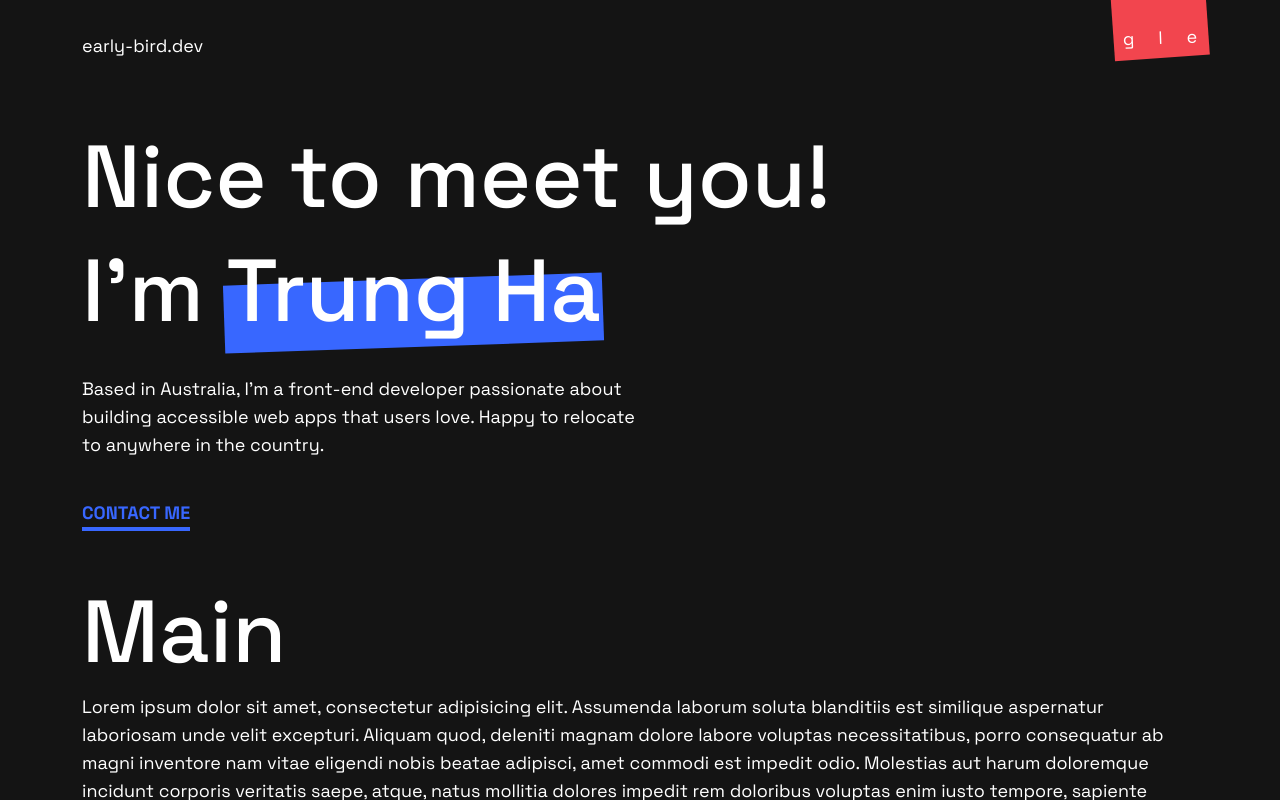
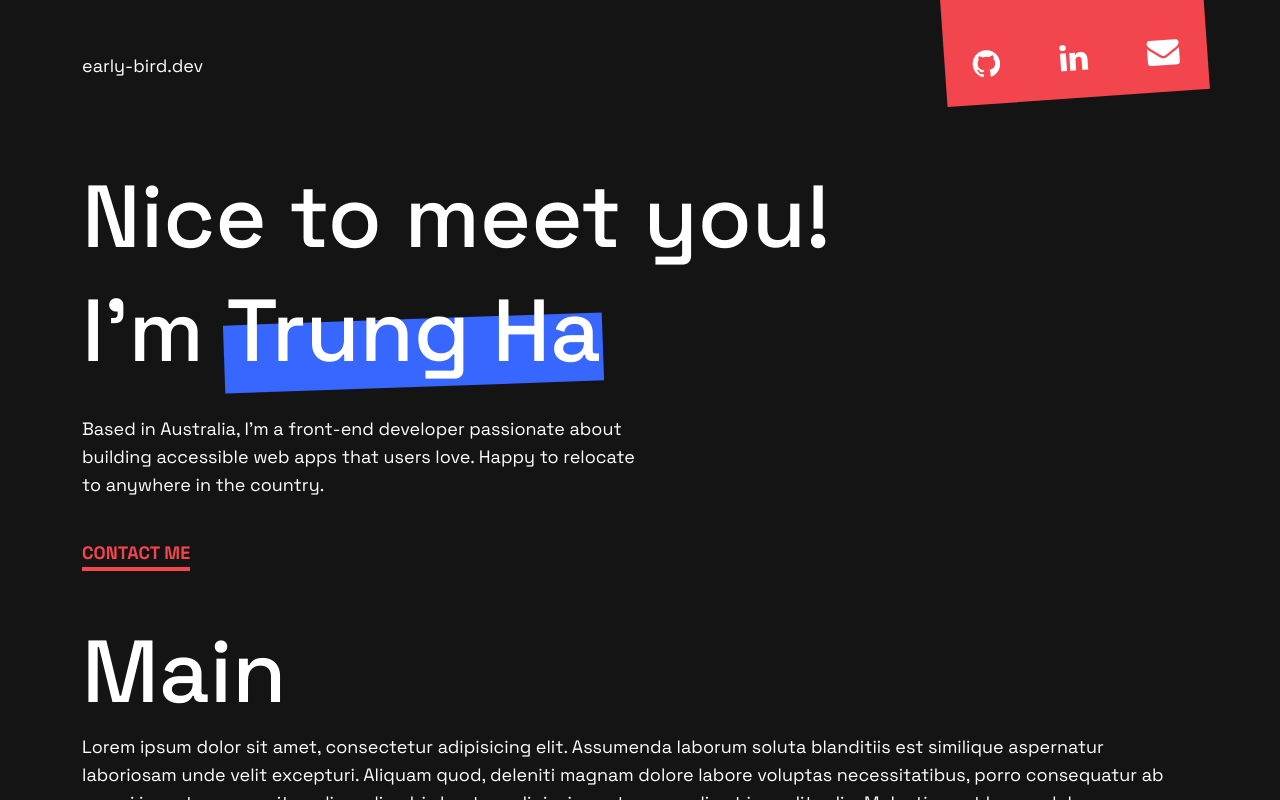
Before and after one commit to earlybird-dev/my-portfolio, a React (Create React App) app: page / in a window 1280 px wide. Shown: the top 800 px of the page. Built offline with nearby package versions, Linux system fonts and the light colour scheme.

Commit message:
social icon effect

```diff
--- a/public/index.html
+++ b/public/index.html
@@ -11,6 +11,12 @@
     <meta name="viewport" content="width=device-width, initial-scale=1" />
     <meta name="description" content="Trung Ha | The Early-Bird Developer" />
 
+    <!-- Font Awesome Icons -->
+    <link
+      rel="stylesheet"
+      href="https://cdnjs.cloudflare.com/ajax/libs/font-awesome/4.7.0/css/font-awesome.min.css"
+    />
+
     <title>Trung Ha | The Early-Bird Developer</title>
   </head>
   <body>
--- a/src/components/Footer.jsx
+++ b/src/components/Footer.jsx
@@ -3,7 +3,7 @@ import React from 'react';
 const Footer = () => {
   return (
     <>
-      <footer className="footer container">
+      <footer id="contact" className="footer container">
         <h1>Footer</h1>
         <p>
           Lorem ipsum dolor sit amet, consectetur adipisicing elit. Assumenda
--- a/src/components/Header.jsx
+++ b/src/components/Header.jsx
@@ -6,10 +6,16 @@ const Header = () => {
       <header className="header container mb-5">
         <div className="navbar d-flex flex-column-reverse flex-sm-row justify-content-between mt-3 mb-5">
           <div className="navbar-name">early-bird.dev</div>
-          <div className="navbar-social d-flex gap-4">
-            <p>g</p>
-            <p>l</p>
-            <p>e</p>
+          <div className="navbar-social d-flex gap-4 pb-1 pb-md-3">
+            <a href="#contact" className="p-2">
+              <i className="fa fa-github icon-3d"></i>
+            </a>
+            <a href="#contact" className="p-2">
+              <i className="fa fa-linkedin icon-3d"></i>
+            </a>
+            <a href="#contact" className="p-2">
+              <i className="fa fa-envelope icon-3d"></i>
+            </a>
           </div>
         </div>
         <div className="intro d-flex flex-column gap-4">
--- a/src/scss/index.scss
+++ b/src/scss/index.scss
@@ -82,10 +82,60 @@ h1 {
 
 .header {
   .navbar {
+    .navbar-name {
+    }
+
     .navbar-social {
-      transform: rotate(-2deg);
+      transform: rotate(-4deg);
+      position: relative;
 
-      position: relative;
+      display: -webkit-box;
+      display: -webkit-flex;
+      display: -ms-flexbox;
+      display: flex;
+      -webkit-box-pack: center;
+      -webkit-justify-content: center;
+      -ms-flex-pack: center;
+      justify-content: center;
+      -webkit-box-align: center;
+      -webkit-align-items: center;
+      -ms-flex-align: center;
+      align-items: center;
+
+      .icon-3d {
+        font-size: $fs-32;
+        @include media-breakpoint-down(md) {
+          font-size: $fs-18;
+        }
+
+        padding: 10px;
+        -webkit-animation: icon3d 200ms 10;
+        animation: icon3d 200ms 10;
+        color: $white;
+        &:hover {
+          -webkit-animation: icon3d 200ms infinite;
+          animation: icon3d 200ms infinite;
+        }
+      }
+
+      @keyframes icon3d {
+        0% {
+          text-shadow: 5px 4px $red, -5px -6px $blue;
+        }
+        25% {
+          text-shadow: -5px -6px $red, 5px 4px $blue;
+        }
+        50% {
+          text-shadow: 5px -4px $red, -8px 4px $blue;
+        }
+        75% {
+          text-shadow: -8px -4px $red, -5px -4px $blue;
+        }
+        100% {
+          text-shadow: -5px 0 $red, 5px -4px $blue;
+        }
+      }
+
       &:before {
         background-color: $red;
         content: '';
@@ -95,10 +145,10 @@ h1 {
         left: -10px;
         bottom: 10px;
         z-index: -1;
-        transform: rotate(-2deg);
       }
     }
   }
+
   .intro {
     h1 {
       @include media-breakpoint-down(xl) {
@@ -137,12 +187,12 @@ h1 {
       font-weight: bold;
       text-transform: uppercase;
       text-decoration: none;
-      color: $blue;
-      border-bottom: 4px solid $blue;
+      color: $red;
+      border-bottom: 4px solid $red;
 
       &:hover {
-        color: $red;
-        border-bottom: 4px solid $red;
+        color: $blue;
+        border-bottom: 4px solid $blue;
       }
     }
   }
```
Also changed, not shown: src/css/index.css, 1 other file (tests, documents, lock files or other folders).
